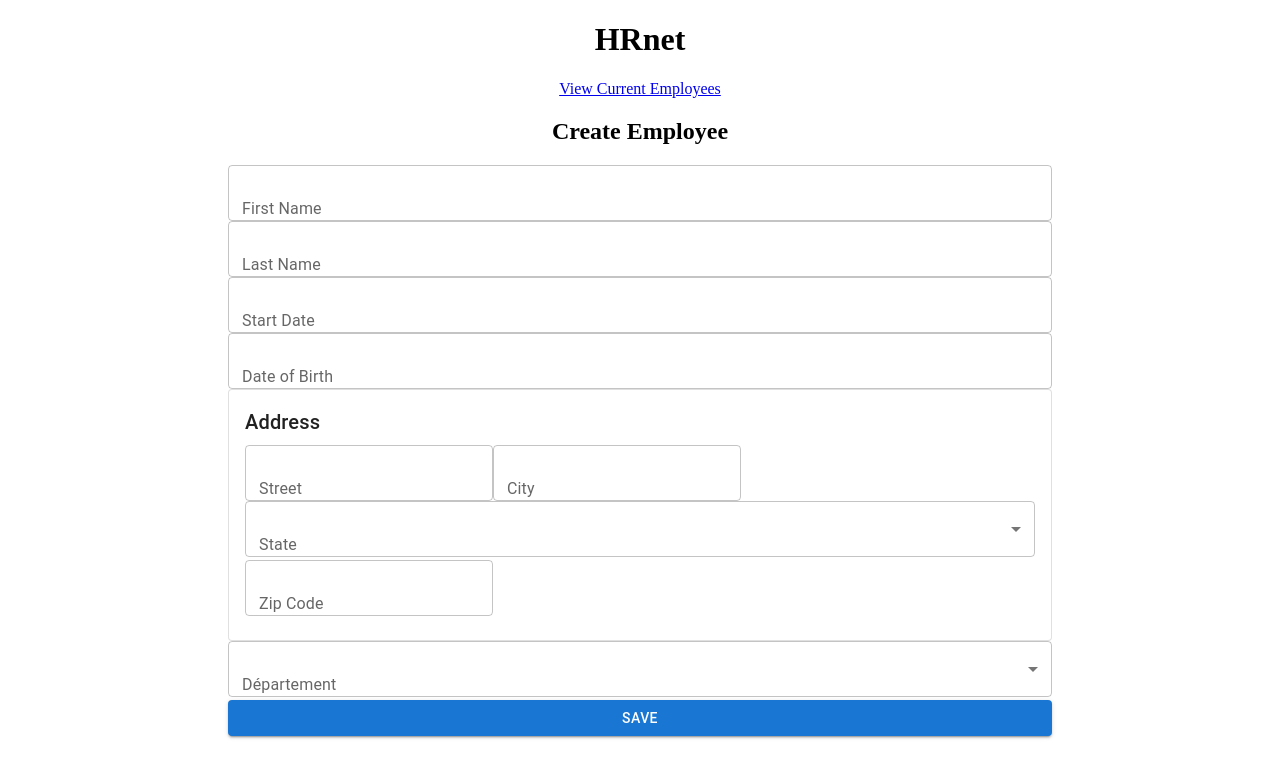
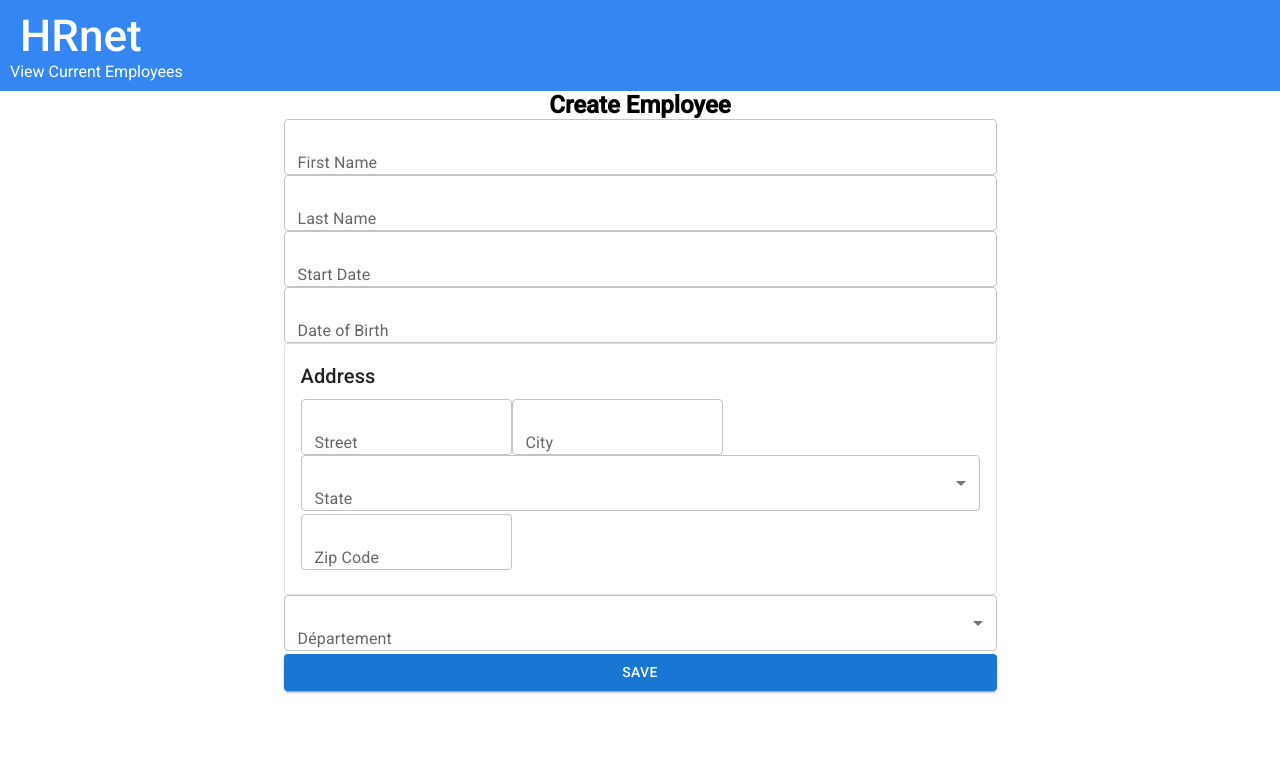
Before and after one commit to Axido545/HRnet, a React (Vite) app: page / in a window 1280 px wide. Shown: the top 778 px of the page. Built offline with nearby package versions, Linux system fonts and the light colour scheme.

Commit message:
header css

```diff
--- /dev/null
+++ b/index.css
@@ -0,0 +1,4 @@
+* {
+    font-family: 'roboto';
+    margin: 0;
+}
--- a/index.html
+++ b/index.html
@@ -3,6 +3,10 @@
   <head>
     <meta charset="UTF-8" />
     <meta name="viewport" content="width=device-width, initial-scale=1.0" />
+    <link rel="preconnect" href="https://fonts.googleapis.com">
+<link rel="preconnect" href="https://fonts.gstatic.com" crossorigin>
+<link href="https://fonts.googleapis.com/css2?family=Raleway:wght@300;400&family=Roboto:wght@400;500&display=swap" rel="stylesheet">
+<link href="index.css" rel="stylesheet">
     <title>HRnet</title>
   </head>
   <body>
--- /dev/null
+++ b/src/layout/header/header.css
@@ -0,0 +1,21 @@
+header {
+    background-color: rgb(52, 135, 243);
+    padding: 10px;
+    color: white;
+}
+
+logo {
+    margin: 10px;
+    font-size: 44px;
+    font-weight: 500;
+    color: white;
+}
+
+nav {
+    color: white;
+}
+
+a {
+    text-decoration: none;
+    color: white;
+}
--- /dev/null
+++ b/src/layout/header/header.jsx
@@ -0,0 +1,12 @@
+import "./header.css"
+import { Link } from "react-router-dom"
+
+
+export default function Header() {
+    return <header>
+        <logo>HRnet</logo>
+        <nav>
+            <Link to="/employee-list">View Current Employees</Link>
+        </nav>
+    </header>
+}
--- a/src/pages/home/home.jsx
+++ b/src/pages/home/home.jsx
@@ -1,11 +1,12 @@
-import { NavLink } from "react-router-dom"
 import "./home.css"
 import Form from "../../components/form/form.jsx"
+import Header from "../../layout/header/header.jsx"
 
 export default function Home() {
-    return <> <h1 className="title">HRnet</h1>
+    return <>
+        <Header />
         <div className="container">
-            <NavLink to="/employee-list">View Current Employees</NavLink>
+
             <h2>Create Employee</h2>
             <Form />
         </div >
```
